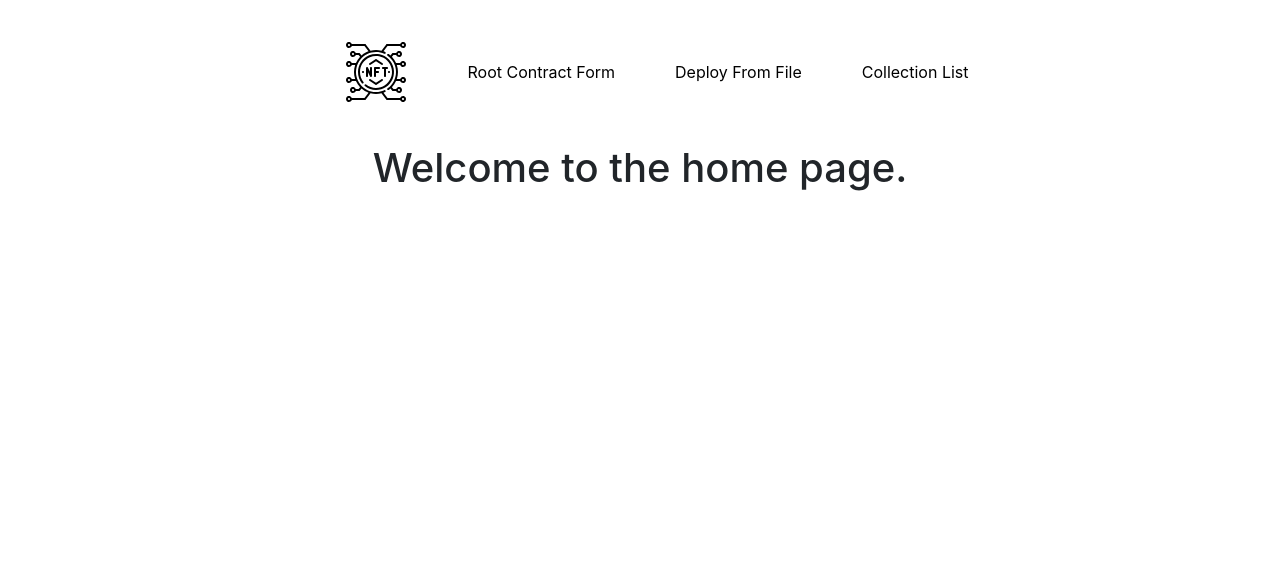
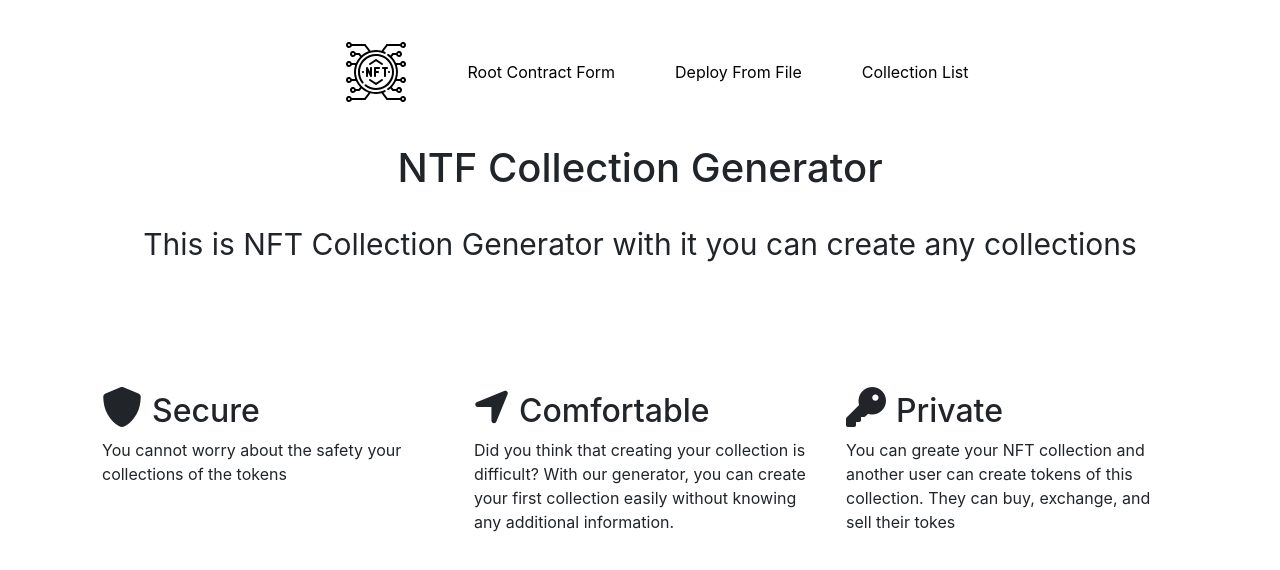
Before and after one commit to DanilaPeace/surf-auth, a React (Create React App) app: page / in a window 1280 px wide. Shown: the top 570 px of the page. Built offline with nearby package versions, Linux system fonts and the light colour scheme.

Commit message:
Fixed the home page

```diff
--- a/src/components/App/App.css
+++ b/src/components/App/App.css
@@ -1,5 +1,7 @@
 .App {
   text-align: center;
+  height: 100vh;
+  overflow-x: hidden;
 }
 
 .App-logo {
--- a/src/pages/home-page/HomePage.tsx
+++ b/src/pages/home-page/HomePage.tsx
@@ -1,6 +1,46 @@
+import './home-page.css';
+
 function Home() {
-    return(
-        <h1>Welcome to the home page.</h1>
+    return (
+        <div className="home container">
+            <h1 className="home__title">
+                NTF Collection Generator
+            </h1>
+            <div className="home-content">
+                <div className="home-content__title">
+                    This is NFT Collection Generator with it you can create any collections
+                </div>
+                <div className="home-features d-flex">
+                    <div className="feature-item">
+                        <h2 className="feature-item__title">
+                            <i className="fas fa-shield-alt"></i>
+                            Secure
+                        </h2>
+                        <div className="feature-item__text">
+                            You cannot worry about the safety your collections of the tokens
+                        </div>
+                    </div>
+                    <div className="feature-item">
+                        <h2 className="feature-item__title">
+                            <i className="fas fa-location-arrow"></i>
+                            Сomfortable
+                        </h2>
+                        <div className="feature-item__text">
+                            Did you think that creating your collection is difficult? With our generator, you can create your first collection easily without knowing any additional information.
+                        </div>
+                    </div>
+                    <div className="feature-item">
+                        <h2 className="feature-item__title">
+                            <i className="fas fa-key"></i>
+                            Private
+                        </h2>
+                        <div className="feature-item__text">
+                            You can greate your NFT collection and another user can create tokens of this collection. They can buy, exchange, and sell their tokes
+                        </div>
+                    </div>
+                </div>
+            </div>
+        </div>
     )
 }
 
--- a/src/pages/home-page/home-page.css
+++ b/src/pages/home-page/home-page.css
@@ -0,0 +1,116 @@
+.home__title {
+    animation: slideInFromLeft 1.2s ease-in-out;
+}
+
+.home-features {
+    margin: 120px 0 0;
+}
+
+.feature-item {
+    text-align: left;
+    position: relative;
+    flex: 1;
+    padding: 0 10px;
+    margin: 0 10px;
+}
+
+.feature-item:first-child {
+    animation: slideInFromLeft 1s ease-in-out;
+}
+
+.feature-item:nth-child(2) {
+    animation: slideInFromBottom 1s ease-in-out;
+}
+
+.feature-item:last-child {
+    animation: slideInFromRight 1s ease-in-out;
+}
+
+.home-content__title {
+    margin-top: 30px;
+    animation: slideInFromRight 1.3s ease-in-out;
+    text-align: center;
+    font-size: 30px;
+}
+
+.feature-item__title i {
+    font-size: 40px;
+    margin-right: 10px;
+}
+
+@media screen and (max-width: 576px) {
+    .home-content__title {
+        margin-top: 15px;
+        animation: slideInFromRight 1.3s ease-in-out;
+        text-align: center;
+        font-size: 17px;
+    }
+
+    .home-features {
+        margin: 40px 0 0;
+        flex-direction: column;
+    }
+
+    .feature-item {
+        margin-bottom: 50px;
+    }
+}
+
+/* Animation */
+@keyframes appearance {
+    0% {
+        transform: scale(0);
+    }
+
+    100% {
+        transform: scale(1);
+    }
+}
+
+@keyframes slideInFromLeft {
+    0% {
+        transform: translateX(-100%);
+        color: transparent;
+    }
+
+    100% {
+        transform: translateX(0);
+    }
+}
+
+@keyframes slideInFromRight {
+    0% {
+        transform: translateX(100%);
+        color: transparent;
+    }
+
+    100% {
+        transform: translateX(0);
+    }
+}
+
+@keyframes slideInFromTop {
+    0% {
+        transform: translateY(-100%);
+    }
+
+    100% {
+        transform: translateX(0);
+    }
+}
+
+@keyframes slideInFromBottom {
+    0% {
+        transform: translateY(100%);
+    }
+
+    100% {
+        transform: translateX(0);
+    }
+}
+
+@keyframes appeareText {
+    0% {
+        color: transparent;
+    }
+}
```
